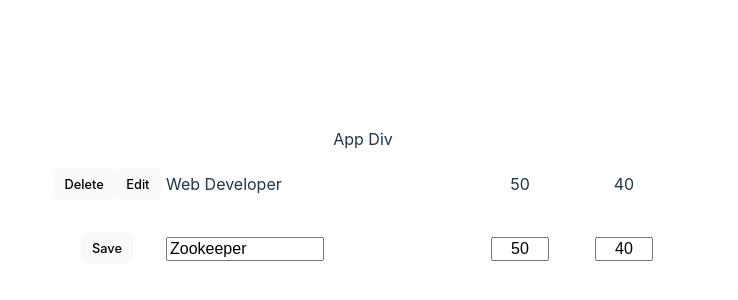
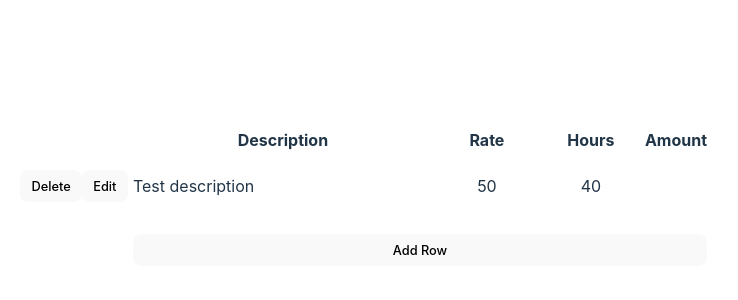
Before and after one commit to rodrigomcobos/thinking-react, a React (Vite) app: page / in a window 1280 px wide. Shown: the part 196-496 px from the top of the page, without its empty margins (277-1015 px from the left). Built offline with nearby package versions, Linux system fonts and the light colour scheme.

Commit message:
adding components

```diff
--- a/src/App.jsx
+++ b/src/App.jsx
@@ -9,12 +9,7 @@ const TEST_DATA = [
 ];
 
 function App() {
-  return (
-    <div>
-      App Div
-      <InvoiceTable />
-    </div>
-  )
+  return (<InvoiceTable />)
 }
 
 export default App;
--- a/src/components/AddRowButton.jsx
+++ b/src/components/AddRowButton.jsx
@@ -2,7 +2,14 @@
 
 function AddRowButton() {
     return (
-        <div>AddRowButton</div>
+        <tr>
+            <td>
+                {/* this stays empty */}
+            </td>
+            <td colSpan={4}>
+                <button>Add Row</button>
+            </td>
+        </tr>
     )
 }
 
--- a/src/components/InvoiceTable.jsx
+++ b/src/components/InvoiceTable.jsx
@@ -1,8 +1,5 @@
 import './InvoiceTable.css';
-import ModeButtons from './ModeButtons';
-import DescriptionCell from './DescriptionCell';
-import RateCell from './RateCell';
-import HoursCell from './HoursCell';
+
 import TableHeader from './TableHeader';
 import TableRow from './TableRow';
 import AddRowButton from './AddRowButton';
@@ -11,28 +8,21 @@ const InvoiceTable = () => {
     return (
         <div>
             <table>
-                {/* <thead>
-
-                </thead> */}
+                <thead>
+                    <TableHeader />
+                </thead>
 
                 <tbody>
-                    <tr>
-                        <ModeButtons isEditing={false} />
-                        <DescriptionCell isEditing={false} value={'Web Developer'} />
-                        <RateCell isEditing={false} value={50} />
-                        <HoursCell isEditing={false} value={40} />
-                    </tr>
-                    <tr>
-                        <ModeButtons isEditing={true} />
-                        <DescriptionCell isEditing={true} value={'Zookeeper'} />
-                        <RateCell isEditing={true} value={50} />
-                        <HoursCell isEditing={true} value={40} />
-                    </tr>
+                    <TableRow initialIsEditing={false}
+                        description={"Test description"}
+                        rate={50}
+                        hours={40}
+                    />
                 </tbody>
 
-                {/* <tfoot>
-
-                </tfoot> */}
+                <tfoot>
+                    <AddRowButton />
+                </tfoot>
             </table>
         </div>
 
--- a/src/components/TableHeader.jsx
+++ b/src/components/TableHeader.jsx
@@ -1,8 +1,17 @@
 
 
 function TableHeader() {
+
     return (
-        <div>TableHeader</div>
+        <tr>
+            <th>
+                {/* leave this blank because this header will be above the buttons, which needs no header */}
+            </th>
+            <th>Description</th>
+            <th>Rate</th>
+            <th>Hours</th>
+            <th>Amount</th>
+        </tr>
     )
 }
 
--- a/src/components/TableRow.jsx
+++ b/src/components/TableRow.jsx
@@ -1,8 +1,19 @@
+import ModeButtons from './ModeButtons';
+import DescriptionCell from './DescriptionCell';
+import RateCell from './RateCell';
+import HoursCell from './HoursCell';
+
+function TableRow({ initialIsEditing, description, rate, hours }) {
 
 
-function TableRow() {
+
     return (
-        <div>TableRow</div>
+        <tr>
+            <ModeButtons isEditing={initialIsEditing} />
+            <DescriptionCell isEditing={initialIsEditing} value={description} />
+            <RateCell isEditing={initialIsEditing} value={rate} />
+            <HoursCell isEditing={initialIsEditing} value={hours} />
+        </tr>
     )
 }
 
```
